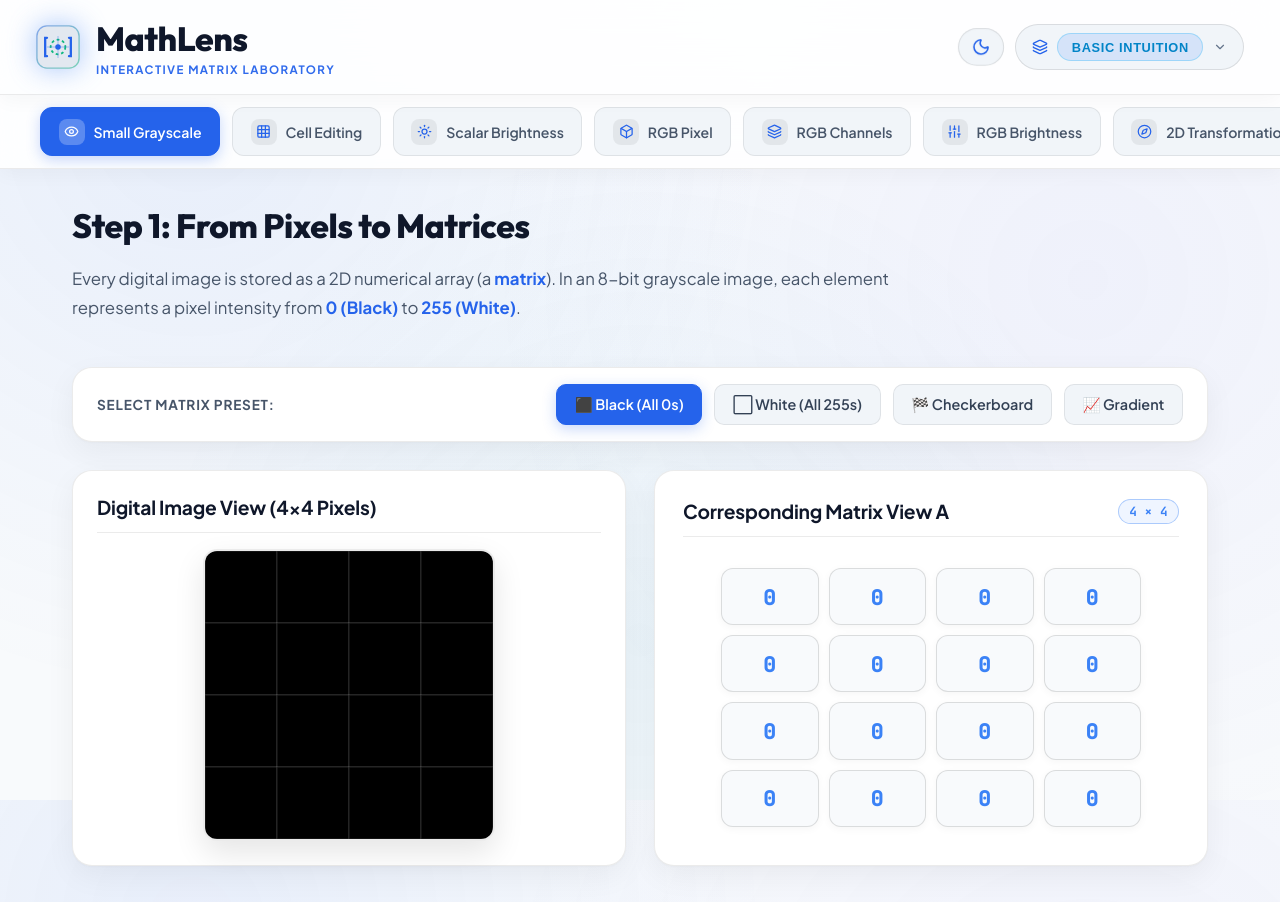
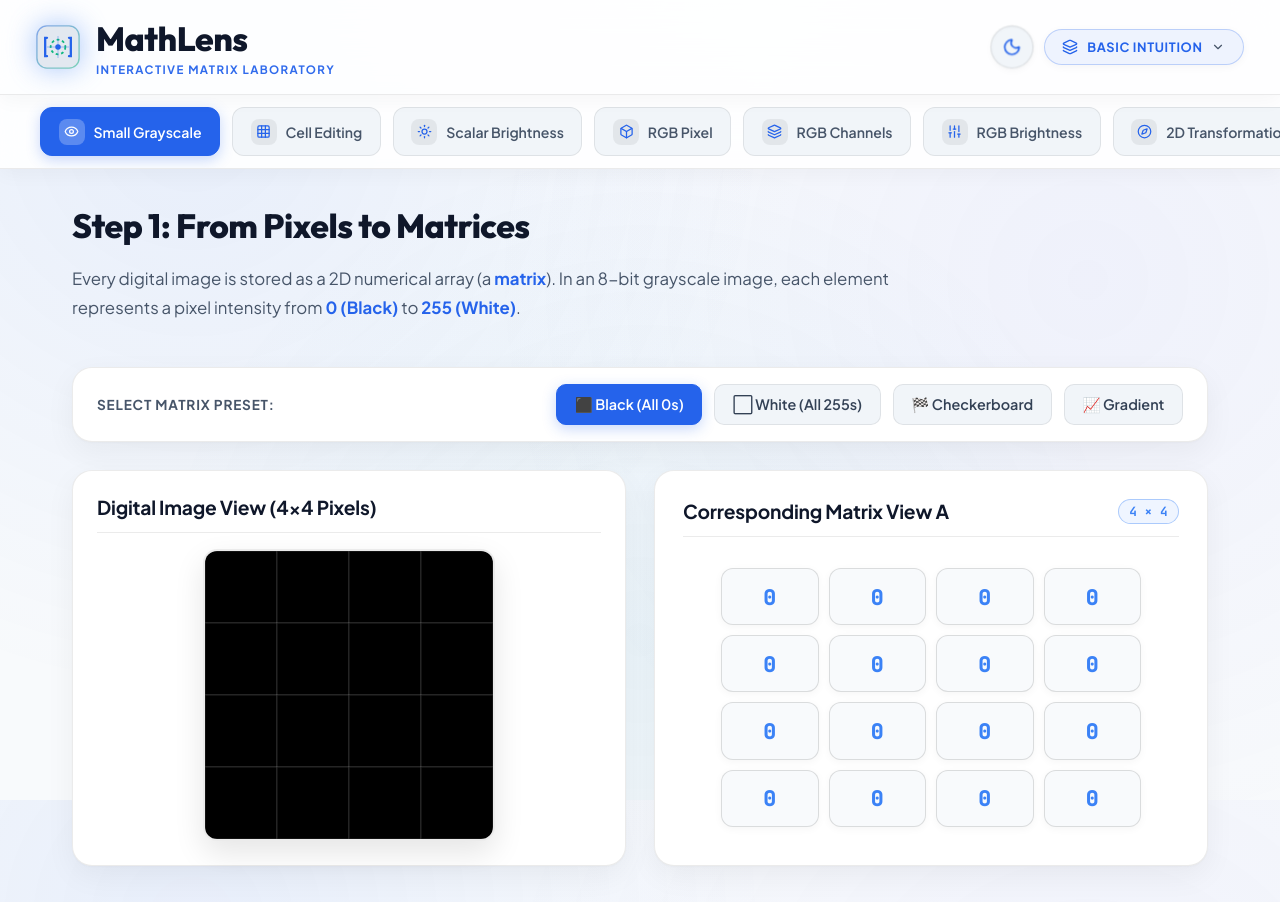
Before and after one commit to Namankumar608x/Mathlens, a React (Vite) app in the folder frontend/: page / in a window 1280 px wide. Both pictures are taken after a click on the button "Toggle theme". Built offline with nearby package versions, Linux system fonts and the light colour scheme.

Commit message:
Refine header controls: circular theme toggle button and unified level selector

```diff
--- a/frontend/src/App.css
+++ b/frontend/src/App.css
@@ -68,40 +68,78 @@
   margin-top: 2px;
 }
 
-.level-badge-btn {
-  background: rgba(18, 25, 41, 0.6);
+/* Theme Toggle & Level Controls */
+.theme-toggle-btn {
+  width: 40px;
+  height: 40px;
+  border-radius: 50%;
+  background: rgba(18, 25, 41, 0.7);
   backdrop-filter: blur(12px);
   -webkit-backdrop-filter: blur(12px);
-  border: 1px solid rgba(255, 255, 255, 0.1);
-  padding: 0.5rem 1rem;
+  border: 1px solid rgba(255, 255, 255, 0.12);
+  display: flex;
+  align-items: center;
+  justify-content: center;
+  cursor: pointer;
+  transition: all 0.25s cubic-bezier(0.16, 1, 0.3, 1);
+  box-shadow: 0 4px 12px rgba(0, 0, 0, 0.2);
+}
+
+.theme-toggle-btn:hover {
+  background: rgba(59, 130, 246, 0.18);
+  border-color: var(--accent-blue);
+  box-shadow: 0 0 18px rgba(59, 130, 246, 0.3);
+}
+
+.sun-icon {
+  color: #F59E0B;
+}
+
+.moon-icon {
+  color: #2563EB;
+}
+
+.level-selector-btn {
+  background: rgba(18, 25, 41, 0.7);
+  backdrop-filter: blur(12px);
+  -webkit-backdrop-filter: blur(12px);
+  border: 1px solid rgba(56, 189, 248, 0.3);
+  padding: 0.55rem 1.1rem;
   border-radius: 9999px;
   cursor: pointer;
   display: flex;
   align-items: center;
-  gap: 0.6rem;
-  transition: all 0.25s ease;
+  gap: 0.55rem;
+  transition: all 0.25s cubic-bezier(0.16, 1, 0.3, 1);
+  color: var(--accent-cyan);
+  box-shadow: 0 4px 14px rgba(0, 0, 0, 0.25);
 }
 
-.level-badge-btn:hover {
+.level-selector-btn:hover {
   border-color: var(--accent-blue);
-  background: rgba(59, 130, 246, 0.15);
+  background: rgba(59, 130, 246, 0.18);
+  box-shadow: 0 0 20px rgba(59, 130, 246, 0.3);
   transform: translateY(-1px);
-  box-shadow: 0 0 20px rgba(59, 130, 246, 0.25);
 }
 
-.badge {
-  padding: 0.35rem 0.85rem;
-  border-radius: 9999px;
+.level-icon {
+  color: var(--accent-blue);
+  flex-shrink: 0;
+}
+
+.level-label {
+  font-family: var(--font-sans);
+  font-size: 0.8rem;
   font-weight: 700;
-  font-size: 0.8rem;
   letter-spacing: 0.05em;
   text-transform: uppercase;
+  color: var(--accent-cyan);
+  white-space: nowrap;
 }
 
-.badge.basic {
-  background: rgba(59, 130, 246, 0.15);
-  color: var(--accent-cyan);
-  border: 1px solid rgba(56, 189, 248, 0.35);
+.level-arrow {
+  color: rgba(255, 255, 255, 0.5);
+  flex-shrink: 0;
 }
 
 /* Stepper Navigation */
@@ -661,14 +699,41 @@
   color: #2563EB;
 }
 
-[data-theme="light"] .level-badge-btn {
+[data-theme="light"] .theme-toggle-btn {
   background: #F1F5F9;
   border: 1px solid rgba(0, 0, 0, 0.1);
+  box-shadow: 0 2px 8px rgba(0, 0, 0, 0.04);
 }
 
-[data-theme="light"] .level-badge-btn:hover {
+[data-theme="light"] .theme-toggle-btn:hover {
   background: rgba(37, 99, 235, 0.1);
   border-color: #2563EB;
+  box-shadow: 0 0 15px rgba(37, 99, 235, 0.2);
+}
+
+[data-theme="light"] .level-selector-btn {
+  background: rgba(37, 99, 235, 0.08);
+  border: 1px solid rgba(37, 99, 235, 0.25);
+  color: #2563EB;
+  box-shadow: 0 2px 8px rgba(0, 0, 0, 0.04);
+}
+
+[data-theme="light"] .level-selector-btn:hover {
+  background: rgba(37, 99, 235, 0.15);
+  border-color: #2563EB;
+  box-shadow: 0 4px 16px rgba(37, 99, 235, 0.2);
+}
+
+[data-theme="light"] .level-label {
+  color: #2563EB;
+}
+
+[data-theme="light"] .level-icon {
+  color: #2563EB;
+}
+
+[data-theme="light"] .level-arrow {
+  color: #475569;
 }
 
 [data-theme="light"] .step-tab {
--- a/frontend/src/components/common/Header.jsx
+++ b/frontend/src/components/common/Header.jsx
@@ -40,36 +40,35 @@ export default function Header({ currentLevel, onOpenLevelModal, theme, onToggle
         </div>
       </div>
 
-      <div className="level-badge-container" style={{ display: 'flex', alignItems: 'center', gap: '0.75rem' }}>
+      <div className="header-controls" style={{ display: 'flex', alignItems: 'center', gap: '0.75rem' }}>
         {/* Theme Toggle Button */}
         <motion.button
-          className="level-badge-btn"
+          className="theme-toggle-btn"
           onClick={onToggleTheme}
-          whileHover={{ scale: 1.05 }}
-          whileTap={{ scale: 0.95 }}
+          whileHover={{ scale: 1.08 }}
+          whileTap={{ scale: 0.92 }}
           title={theme === 'dark' ? 'Switch to Light Mode' : 'Switch to Dark Mode'}
-          style={{ padding: '0.5rem 0.75rem' }}
+          aria-label="Toggle theme"
         >
           {theme === 'dark' ? (
-            <Sun size={18} color="#F59E0B" />
+            <Sun size={18} className="theme-icon sun-icon" />
           ) : (
-            <Moon size={18} color="#2563EB" />
+            <Moon size={18} className="theme-icon moon-icon" />
           )}
         </motion.button>
 
+        {/* Level Selector Dropdown Button */}
         <motion.button
-          className="level-badge-btn"
+          className="level-selector-btn"
           onClick={onOpenLevelModal}
           whileHover={{ scale: 1.03 }}
           whileTap={{ scale: 0.97 }}
         >
-          <Layers size={16} color="var(--accent-blue)" />
-          {currentLevel === 'basic' ? (
-            <span className="badge basic">Basic Intuition</span>
-          ) : (
-            <span className="badge advanced">Advanced Linear Algebra</span>
-          )}
-          <ChevronDown size={14} color="var(--text-muted)" />
+          <Layers size={16} className="level-icon" />
+          <span className="level-label">
+            {currentLevel === 'basic' ? 'Basic Intuition' : 'Advanced Linear Algebra'}
+          </span>
+          <ChevronDown size={14} className="level-arrow" />
         </motion.button>
       </div>
     </header>
```
